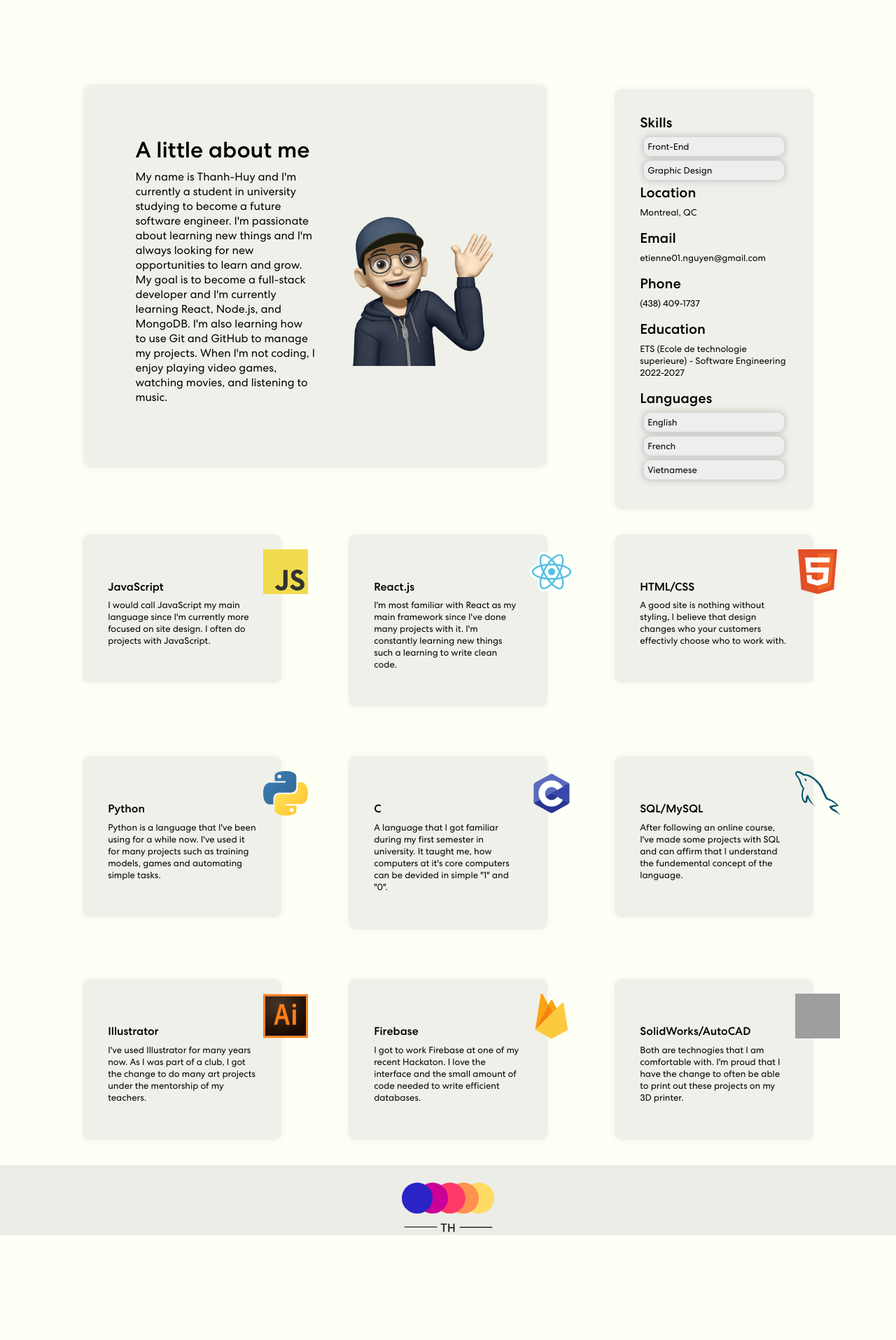
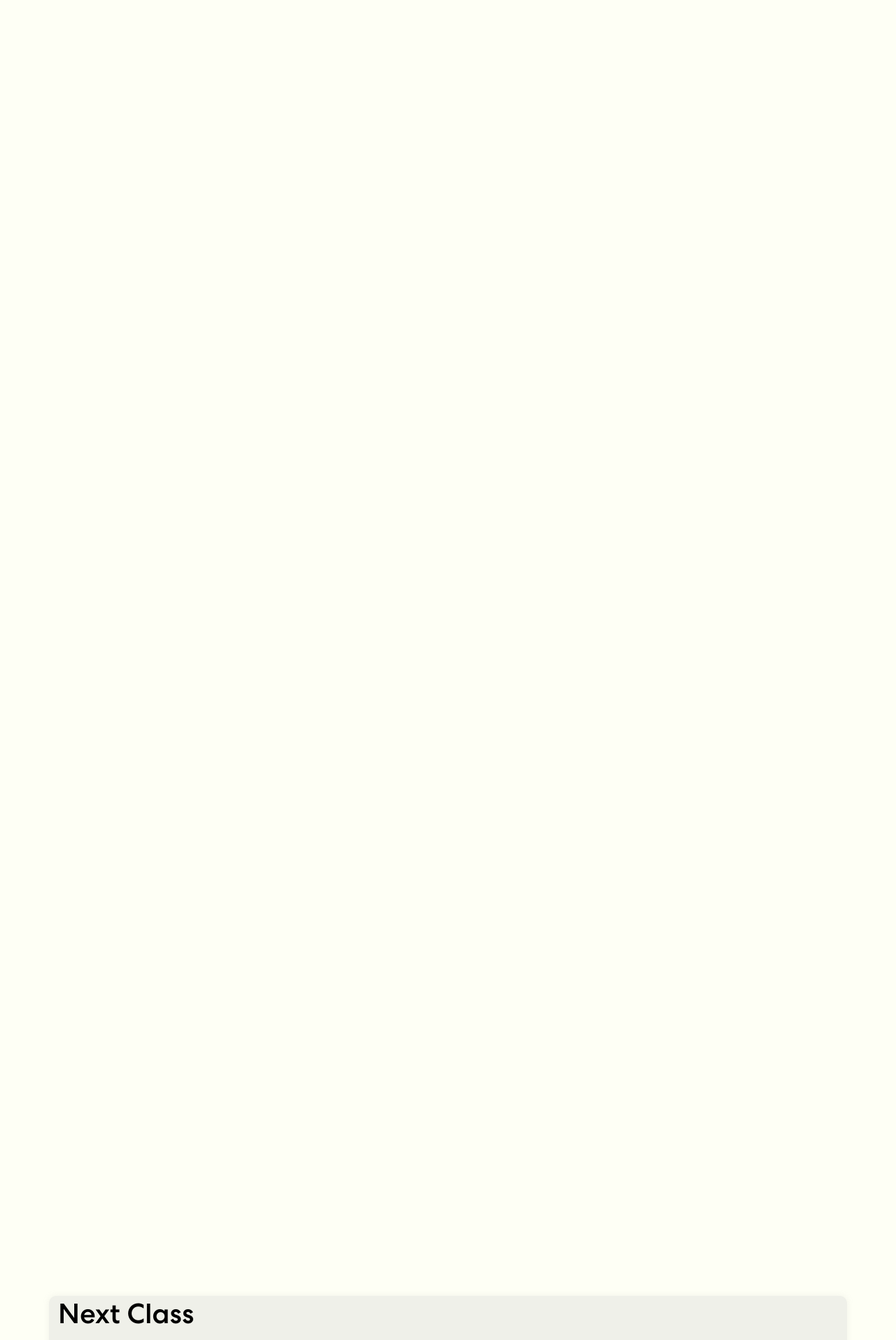
Before and after one commit to Thanh-Huy1104/myportfolio, a React (Create React App) app in the folder porfolio-app/: page / in a window 1280 px wide. Shown: the part 620-2535 px from the top of the page at 70% size. Before the commit the page ends 2385 px from the top, so only its background shows below. Built offline with nearby package versions, Linux system fonts and the light colour scheme; grey boxes are pictures that could not be loaded.

Commit message:
added AOS

```diff
--- a/porfolio-app/package.json
+++ b/porfolio-app/package.json
@@ -6,6 +6,7 @@
     "@testing-library/jest-dom": "^5.16.5",
     "@testing-library/react": "^13.4.0",
     "@testing-library/user-event": "^13.5.0",
+    "aos": "^3.0.0-beta.6",
     "bootstrap": "^5.2.3",
     "react": "^18.2.0",
     "react-bootstrap": "^2.6.0",
--- a/porfolio-app/src/App.css
+++ b/porfolio-app/src/App.css
@@ -381,6 +381,7 @@ footer {
   margin-left: 10%;
   margin-right: 10%;
   margin-top: 12%;
+  padding-bottom: 55%;
   padding: 10%;
   background: #eff0e9;
   border: 1px solid #b5b5b500;
@@ -426,13 +427,34 @@ footer {
   color:#000;
   box-shadow: 0px 0px 10px 0px rgba(169, 169, 169, 0.75);
   padding: 5px;
-  margin: 5px;
+  margin: 10px;
+
 }
 
 .pill:hover {
-  background: #d6d6d6;
+  background: #fff9ed;
   border: 1px solid #00000018;
   border-radius: 10px;
   cursor: pointer;
   transition: 400ms ease-in-out;
 }
+
+.Next_Class_Container {
+  display: flex;
+  align-items: center;
+  background: #eff0e9;
+  border: 1px solid #b5b5b500;
+  border-radius: 10px;
+  cursor: pointer;
+  color:#000;
+  box-shadow: 0px 0px 10px 0px rgba(169, 169, 169, 0.15);
+
+}
+
+.Next_Class_Container img {
+  position: relative;
+  top: -20px;
+  width: 520px;
+  height: 520px;
+
+}
--- a/porfolio-app/src/App.js
+++ b/porfolio-app/src/App.js
@@ -1,5 +1,5 @@
 import './App.css';
-import {NavBar, Banner, Footer, Skill, About} from './components/index';
+import {NavBar, Banner, Footer, Skill, About, NextClass} from './components/index';
 import 'bootstrap/dist/css/bootstrap.min.css';
 
 
@@ -11,6 +11,7 @@ function App() {
       <Banner />
       <About />
       <Skill />
+      <NextClass />
       <Footer />
     </div>
   );
--- a/porfolio-app/src/components/About.js
+++ b/porfolio-app/src/components/About.js
@@ -1,21 +1,26 @@
 import {Container, Row, Col} from "react-bootstrap"
 import ME from '../assets/img/me.png';
+
+import AOS from 'aos';
+import 'aos/dist/aos.css';
+AOS.init();
+
 const About = () => {
   return (
     <section>
     <Container>
         <Row>
             <Col>
-                <div className="About_container">
+                <div data-aos="fade-right" data-aos-duration="3000" className="About_container">
 
-                <p><h2> A little about me</h2>My name is Thanh-Huy and I'm currently a student in university studying to become a future software engineer. I'm passionate about learning new things and I'm always looking for new opportunities to learn and grow.
-                My goal is to become a full-stack developer and I'm currently learning React, Node.js, and MongoDB. I'm also learning how to use Git and GitHub to manage my projects.
-                When I'm not coding, I enjoy playing video games, watching movies, and listening to music.</p>
+                <p><h2> A little about me</h2>Hi, my name is Thanh-Huy and I'm an aspiring software engineer. I want to learn all new sorts of technogies and apply them to my projects. My end goal is to become a data scientist. I know the road is arduous but I'm here along for the ride. <br/><br/> Using my skills in front-end technologies such as React.js, Node, Git, and SQL, I want to create projects that will synergies AI technogies and web development. That is why I am currently learning how to use Python to create my own AI models.
+                <br/><br/> I am a student at ETS (Ecole de technologie superieure) studying software engineering which is based in Montreal, Quebec and I'm always open for new opportunities to learn, grow, and to work in team environment.
+                </p>
                 <img src={ME} className="About_img" alt="isME"/>
                 </div>
             </Col>
             <Col xs={12} md={6} xl={4}>
-                <div className="Contact_container">
+                <div data-aos="fade-left" data-aos-duration="3000" className="Contact_container">
                     <h5>Skills</h5>
                     <p className="pill">Front-End</p>
                     <p className="pill">Graphic Design</p>
--- /dev/null
+++ b/porfolio-app/src/components/NextClass.js
@@ -0,0 +1,19 @@
+import React from 'react'
+import { Col, Container, Row } from 'react-bootstrap'
+import NextClassImg from '../assets/img/Phone_Next_class.svg'
+const NextClass = () => {
+  return (
+    <Container className='Next_Class_Container'>
+        <Col>
+            <h1>Next Class</h1>
+            <img src={NextClassImg} alt='NextClass'/>
+        </Col>
+        <Col>
+            Next Class is a project that I got the chance to work on during a Hackaton at McGill University. It allows students to sync schedules with their friends and get notified when they have a class together. Our team and I used Firebase and React Js to create this web app.
+        </Col>
+
+    </Container>
+  )
+}
+
+export default NextClass
--- a/porfolio-app/src/components/Skill.js
+++ b/porfolio-app/src/components/Skill.js
@@ -9,20 +9,24 @@ import Firebase_logo from '../assets/img/firebase.svg'
 import Illustrator_logo from '../assets/img/illustrator.svg'
 import Solidworks_logo from '../assets/img/solidworks.svg'
 
+import AOS from 'aos';
+import 'aos/dist/aos.css';
+AOS.init();
+
 const Skill = () => {
   return (
     <section className="skills" id='skills'>
         <Container>
             <Row>
                 <Col xs={12} md={6} xl={4}>
-                    <div className="skill_container">
+                    <div data-aos="fade-down" className="skill_container">
                         <img src={JavaScript_logo} className="top_corner_img" alt='Me'/>
                         <h3>JavaScript</h3>
                         <p>I would call JavaScript my main language since I'm currently more focused on site design. I often do projects with JavaScript.</p>
                     </div>
                 </Col>
                 <Col xs={12} md={6} xl={4}>
-                    <div className="skill_container">
+                    <div data-aos="fade-down"  className="skill_container">
                         <img src={react_logo} className="top_corner_img" alt='Me'/>
                         <h3>React.js</h3>
                         <p>I'm most familiar with React as my main framework since I've done many projects with it. I'm
@@ -30,7 +34,7 @@ const Skill = () => {
                     </div>
                 </Col>
                 <Col xs={12} md={6} xl={4}>
-                    <div className="skill_container">
+                    <div data-aos="fade-down"  className="skill_container">
                         <img src={HTML} className="top_corner_img" alt='Me'/>
                         <h3>HTML/CSS</h3>
                         <p>A good site is nothing without styling, I believe that design changes who your customers effectivly choose who to work with.</p>
@@ -39,21 +43,21 @@ const Skill = () => {
             </Row>
             <Row>
                 <Col xs={12} md={6} xl={4}>
-                    <div className="skill_container">
+                    <div data-aos="fade-down"  className="skill_container">
                         <img src={Python_logo} className="top_corner_img" alt='Me'/>
                         <h3>Python</h3>
                         <p>Python is a language that I've been using for a while now. I've used it for many projects such as training models, games and automating simple tasks.</p>
                     </div>
                 </Col>
                 <Col xs={12} md={6} xl={4}>
-                    <div className="skill_container">
+                    <div  data-aos="fade-down" className="skill_container">
                         <img src={C_logo} className="top_corner_img" alt='Me'/>
                         <h3>C</h3>
                         <p>A language that I got familiar during my first semester in university. It taught me, how computers at it's core computers can be devided in simple "1" and "0".</p>
                     </div>
                 </Col>
                 <Col xs={12} md={6} xl={4}>
-                    <div className="skill_container">
+                    <div data-aos="fade-down"  className="skill_container">
                         <img src={SQL_logo} className="top_corner_img" alt='Me'/>
                         <h3>SQL/MySQL</h3>
                         <p>After following an online course, I've made some projects with SQL and can affirm that I understand the fundemental concept of the language.</p>
@@ -62,21 +66,21 @@ const Skill = () => {
             </Row>
             <Row>
                 <Col xs={12} md={6} xl={4}>
-                    <div className="skill_container">
+                    <div data-aos="fade-down" className="skill_container">
                         <img src={Illustrator_logo} className="top_corner_img" alt='Me'/>
                         <h3>Illustrator</h3>
                         <p>I've used Illustrator for many years now. As I was part of a club, I got the change to do many art projects under the mentorship of my teachers.</p>
                     </div>
                 </Col>
                 <Col xs={12} md={6} xl={4}>
-                    <div className="skill_container">
+                    <div data-aos="fade-down" className="skill_container">
                         <img src={Firebase_logo} className="top_corner_img" alt='Me'/>
                         <h3>Firebase</h3>
                         <p> I got to work Firebase at one of my recent Hackaton. I love the interface and the small amount of code needed to write efficient databases.</p>
                     </div>
                 </Col>
                 <Col xs={12} md={6} xl={4}>
-                    <div className="skill_container">
+                    <div data-aos="fade-down"  className="skill_container">
                         <img src={Solidworks_logo} className="top_corner_img" alt='Me'/>
                         <h3>SolidWorks/AutoCAD</h3>
                         <p>Both are technogies that I am comfortable with. I'm proud that I have the change to often be able to print out these projects on my 3D printer.</p>
--- a/porfolio-app/src/components/index.js
+++ b/porfolio-app/src/components/index.js
@@ -3,5 +3,5 @@ import Banner from "./Banner";
 import Footer from "./Footer";
 import Skill from "./Skill";
 import About from "./About";
-
-export { NavBar, Banner, Footer, Skill, About };
+import NextClass from "./NextClass";
+export { NavBar, Banner, Footer, Skill, About, NextClass };
```
Also changed, not shown: porfolio-app/src/assets/img/Phone_Next_class.svg (added), 1 other file (tests, documents, lock files or other folders).
